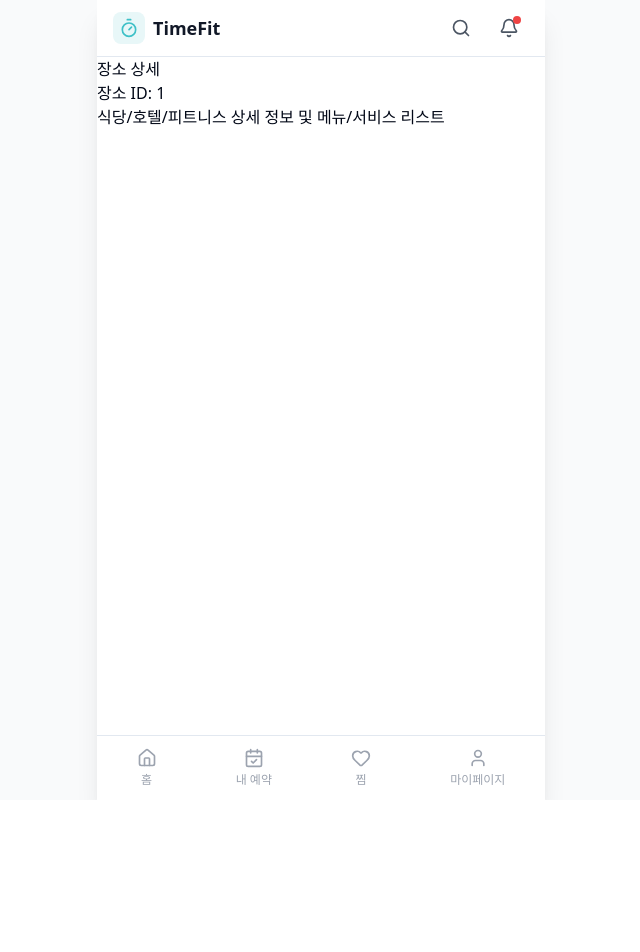
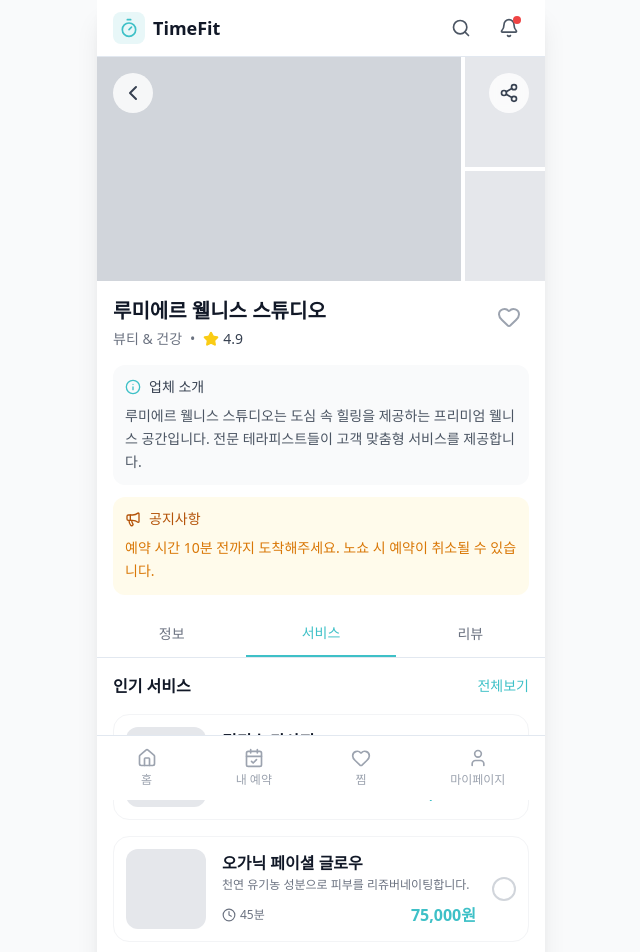
Before and after one commit to wooncloud/timefit, a Next.js app in the folder timefit-front/: page /places/1 in a window 1280 px wide. Shown: the top 952 px of the page, without its empty margins (319-959 px from the left). Before the commit the page ends 800 px from the top, so only its background shows below. Built offline with nearby package versions, Linux system fonts and the light colour scheme.

Commit message:
feat: 장소 상세 페이지 구현

```diff
--- a/timefit-front/src/app/(customer)/places/[id]/page.tsx
+++ b/timefit-front/src/app/(customer)/places/[id]/page.tsx
@@ -1,15 +1,274 @@
-interface PlaceDetailPageProps {
-  params: Promise<{ id: string }>;
-}
+'use client';
 
-export default async function PlaceDetailPage({ params }: PlaceDetailPageProps) {
-  const { id } = await params;
+import { useState } from 'react';
+import Link from 'next/link';
+import { useParams } from 'next/navigation';
+import { ChevronLeft, Share2, Heart, Star, Clock, Info, Megaphone } from 'lucide-react';
+import { Button } from '@/components/ui/button';
+import { cn } from '@/lib/utils';
+
+// 업체 더미 데이터
+const placeData = {
+  id: '1',
+  name: '루미에르 웰니스 스튜디오',
+  category: '뷰티 & 건강',
+  rating: 4.9,
+  description:
+    '루미에르 웰니스 스튜디오는 도심 속 힐링을 제공하는 프리미엄 웰니스 공간입니다. 전문 테라피스트들이 고객 맞춤형 서비스를 제공합니다.',
+  notice: '예약 시간 10분 전까지 도착해주세요. 노쇼 시 예약이 취소될 수 있습니다.',
+  images: ['/images/place1.jpg', '/images/place2.jpg', '/images/place3.jpg']
+};
+
+// 서비스 더미 데이터
+const services = [
+  {
+    id: '1',
+    name: '딥티슈 마사지',
+    description: '근육과 결합 조직의 심한 긴장을 완화합니다.',
+    duration: 60,
+    price: 90000
+  },
+  {
+    id: '2',
+    name: '오가닉 페이셜 글로우',
+    description: '천연 유기농 성분으로 피부를 리쥬버네이팅합니다.',
+    duration: 45,
+    price: 75000
+  },
+  {
+    id: '3',
+    name: '아로마테라피 세션',
+    description: '에센셜 오일을 사용하여 신체적, 정서적 웰빙을 개선합니다.',
+    duration: 30,
+    price: 50000
+  },
+  {
+    id: '4',
+    name: '스웨디시 마사지',
+    description: '부드러운 압력으로 전신 이완과 혈액순환을 촉진합니다.',
+    duration: 50,
+    price: 70000
+  }
+];
+
+type TabType = 'info' | 'services' | 'reviews';
+
+export default function PlaceDetailPage() {
+  const params = useParams();
+  const [activeTab, setActiveTab] = useState<TabType>('services');
+  const [selectedServices, setSelectedServices] = useState<string[]>([]);
+  const [isWishlisted, setIsWishlisted] = useState(false);
+
+  const toggleService = (serviceId: string) => {
+    setSelectedServices((prev) =>
+      prev.includes(serviceId) ? prev.filter((id) => id !== serviceId) : [...prev, serviceId]
+    );
+  };
+
+  const selectedCount = selectedServices.length;
+  const totalPrice = services
+    .filter((s) => selectedServices.includes(s.id))
+    .reduce((sum, s) => sum + s.price, 0);
+
+  const formatPrice = (price: number) => {
+    return new Intl.NumberFormat('ko-KR').format(price) + '원';
+  };
 
   return (
-    <div>
-      <h1>장소 상세</h1>
-      <p>장소 ID: {id}</p>
-      <p>식당/호텔/피트니스 상세 정보 및 메뉴/서비스 리스트</p>
+    <div className="flex flex-col bg-white">
+      {/* 상단 이미지 영역 */}
+      <div className="relative">
+        {/* 메인 이미지 */}
+        <div className="flex gap-1">
+          <div className="h-56 flex-1 bg-gray-300" />
+          <div className="flex w-20 flex-col gap-1">
+            <div className="h-[calc(50%-2px)] bg-gray-200" />
+            <div className="h-[calc(50%-2px)] bg-gray-200" />
+          </div>
+        </div>
+
+        {/* 상단 네비게이션 */}
+        <div className="absolute left-0 right-0 top-0 flex items-center justify-between p-4">
+          <Link
+            href="/"
+            className="flex h-10 w-10 items-center justify-center rounded-full bg-white/80 backdrop-blur-sm"
+          >
+            <ChevronLeft className="h-6 w-6 text-gray-700" />
+          </Link>
+          <button className="flex h-10 w-10 items-center justify-center rounded-full bg-white/80 backdrop-blur-sm">
+            <Share2 className="h-5 w-5 text-gray-700" />
+          </button>
+        </div>
+      </div>
+
+      {/* 업체 정보 */}
+      <div className="px-4 py-4">
+        <div className="flex items-start justify-between">
+          <div>
+            <h1 className="text-xl font-bold text-gray-900">{placeData.name}</h1>
+            <div className="mt-1 flex items-center gap-2 text-sm text-gray-500">
+              <span>{placeData.category}</span>
+              <span>•</span>
+              <div className="flex items-center gap-1">
+                <Star className="h-4 w-4 fill-yellow-400 text-yellow-400" />
+                <span className="font-medium text-gray-700">{placeData.rating}</span>
+              </div>
+            </div>
+          </div>
+          <button
+            onClick={() => setIsWishlisted(!isWishlisted)}
+            className="flex h-10 w-10 items-center justify-center"
+          >
+            <Heart
+              className={cn(
+                'h-6 w-6 transition-colors',
+                isWishlisted ? 'fill-red-500 text-red-500' : 'text-gray-400'
+              )}
+            />
+          </button>
+        </div>
+
+        {/* 업체 설명 */}
+        <div className="mt-4 rounded-xl bg-gray-50 p-3">
+          <div className="flex items-center gap-2 text-sm font-medium text-gray-700">
+            <Info className="h-4 w-4 text-[#3ec0c7]" />
+            <span>업체 소개</span>
+          </div>
+          <p className="mt-2 text-sm leading-relaxed text-gray-600">{placeData.description}</p>
+        </div>
+
+        {/* 업체 공지 */}
+        <div className="mt-3 rounded-xl bg-amber-50 p-3">
+          <div className="flex items-center gap-2 text-sm font-medium text-amber-700">
+            <Megaphone className="h-4 w-4" />
+            <span>공지사항</span>
+          </div>
+          <p className="mt-2 text-sm leading-relaxed text-amber-600">{placeData.notice}</p>
+        </div>
+      </div>
+
+      {/* 탭 메뉴 */}
+      <div className="border-b">
+        <div className="flex">
+          {[
+            { id: 'info', label: '정보' },
+            { id: 'services', label: '서비스' },
+            { id: 'reviews', label: '리뷰' }
+          ].map((tab) => (
+            <button
+              key={tab.id}
+              onClick={() => setActiveTab(tab.id as TabType)}
+              className={cn(
+                'flex-1 py-3 text-sm font-medium transition-colors',
+                activeTab === tab.id
+                  ? 'border-b-2 border-[#3ec0c7] text-[#3ec0c7]'
+                  : 'text-gray-500'
+              )}
+            >
+              {tab.label}
+            </button>
+          ))}
+        </div>
+      </div>
+
+      {/* 탭 컨텐츠 */}
+      <div className="flex-1 px-4 py-4">
+        {activeTab === 'services' && (
+          <div>
+            <div className="mb-4 flex items-center justify-between">
+              <h2 className="font-semibold text-gray-900">인기 서비스</h2>
+              <button className="text-sm font-medium text-[#3ec0c7]">전체보기</button>
+            </div>
+
+            <div className="space-y-4">
+              {services.map((service) => {
+                const isSelected = selectedServices.includes(service.id);
+                return (
+                  <div
+                    key={service.id}
+                    onClick={() => toggleService(service.id)}
+                    className={cn(
+                      'flex cursor-pointer gap-4 rounded-2xl border p-3 transition-all',
+                      isSelected ? 'border-[#3ec0c7] bg-[#f0fafa]' : 'border-gray-100'
+                    )}
+                  >
+                    {/* 이미지 */}
+                    <div className="h-20 w-20 flex-shrink-0 rounded-xl bg-gray-200" />
+
+                    {/* 정보 */}
+                    <div className="flex flex-1 flex-col justify-between py-0.5">
+                      <div>
+                        <h3 className="font-semibold text-gray-900">{service.name}</h3>
+                        <p className="mt-0.5 line-clamp-2 text-xs text-gray-500">
+                          {service.description}
+                        </p>
+                      </div>
+                      <div className="flex items-center justify-between">
+                        <div className="flex items-center gap-1 text-xs text-gray-500">
+                          <Clock className="h-3.5 w-3.5" />
+                          <span>{service.duration}분</span>
+                        </div>
+                        <span className="font-semibold text-[#3ec0c7]">
+                          {formatPrice(service.price)}
+                        </span>
+                      </div>
+                    </div>
+
+                    {/* 선택 표시 */}
+                    <div className="flex items-center">
+                      <div
+                        className={cn(
+                          'flex h-6 w-6 items-center justify-center rounded-full border-2 transition-colors',
+                          isSelected ? 'border-[#3ec0c7] bg-[#3ec0c7]' : 'border-gray-300'
+                        )}
+                      >
+                        {isSelected && (
+                          <svg className="h-3.5 w-3.5 text-white" viewBox="0 0 20 20" fill="currentColor">
+                            <path
+                              fillRule="evenodd"
+                              d="M16.707 5.293a1 1 0 010 1.414l-8 8a1 1 0 01-1.414 0l-4-4a1 1 0 011.414-1.414L8 12.586l7.293-7.293a1 1 0 011.414 0z"
+                              clipRule="evenodd"
+                            />
+                          </svg>
+                        )}
+                      </div>
+                    </div>
+                  </div>
+                );
+              })}
+            </div>
+          </div>
+        )}
+
+        {activeTab === 'info' && (
+          <div className="py-8 text-center text-gray-500">
+            <p>영업시간, 위치 등 상세 정보가 표시됩니다</p>
+          </div>
+        )}
+
+        {activeTab === 'reviews' && (
+          <div className="py-8 text-center text-gray-500">
+            <p>고객 리뷰가 표시됩니다</p>
+          </div>
+        )}
+      </div>
+
+      {/* 하단 예약 버튼 */}
+      {selectedCount > 0 && (
+        <div className="sticky bottom-16 border-t bg-white px-4 py-3">
+          <div className="flex items-center gap-3">
+            <div className="flex-1">
+              <p className="text-sm text-gray-500">{selectedCount}개 서비스 선택됨</p>
+              <p className="font-semibold text-gray-900">{formatPrice(totalPrice)}</p>
+            </div>
+            <Link href={`/places/${params.id}/reserve`}>
+              <Button className="h-12 rounded-xl bg-[#3ec0c7] px-6 text-base font-semibold text-white hover:bg-[#35adb3]">
+                지금 예약하기 →
+              </Button>
+            </Link>
+          </div>
+        </div>
+      )}
     </div>
   );
 }
```
